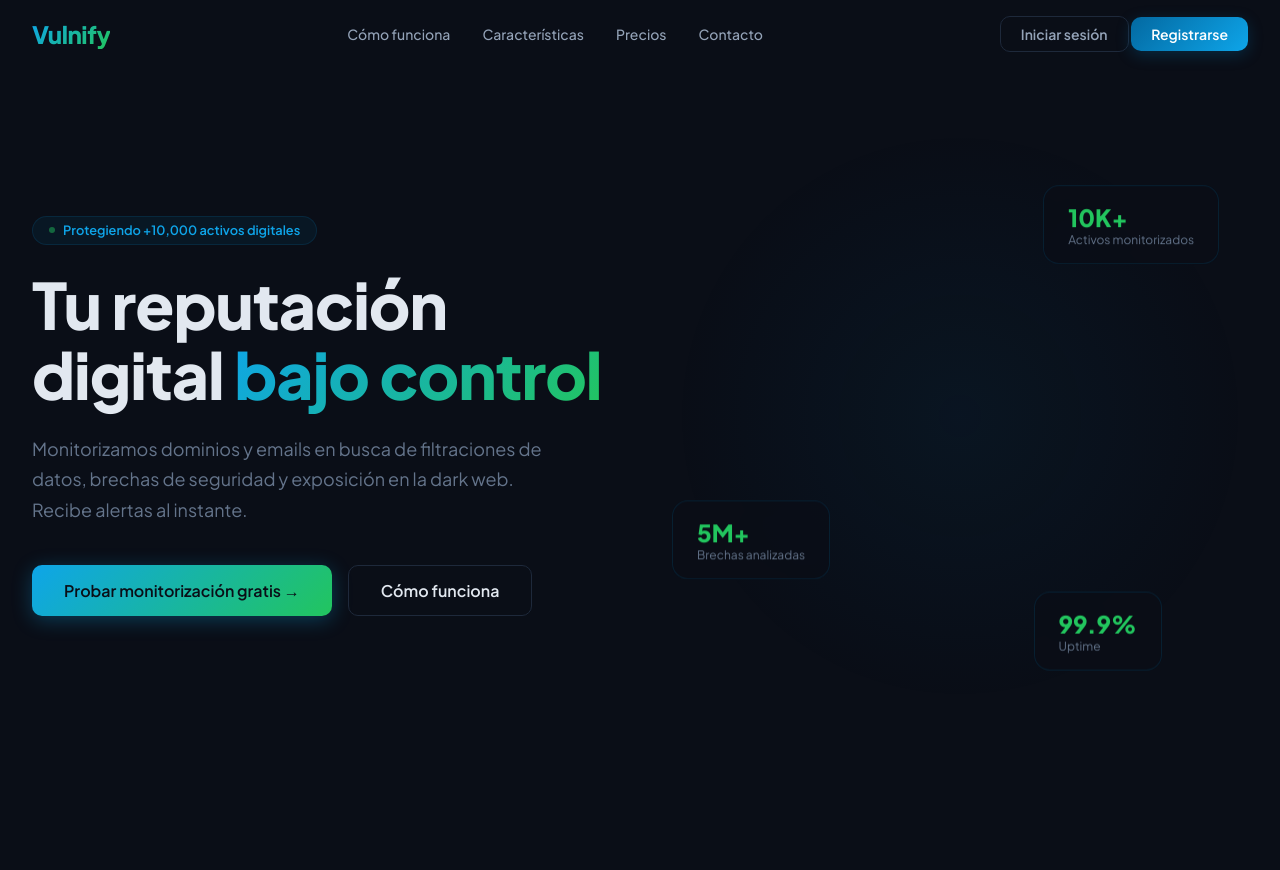
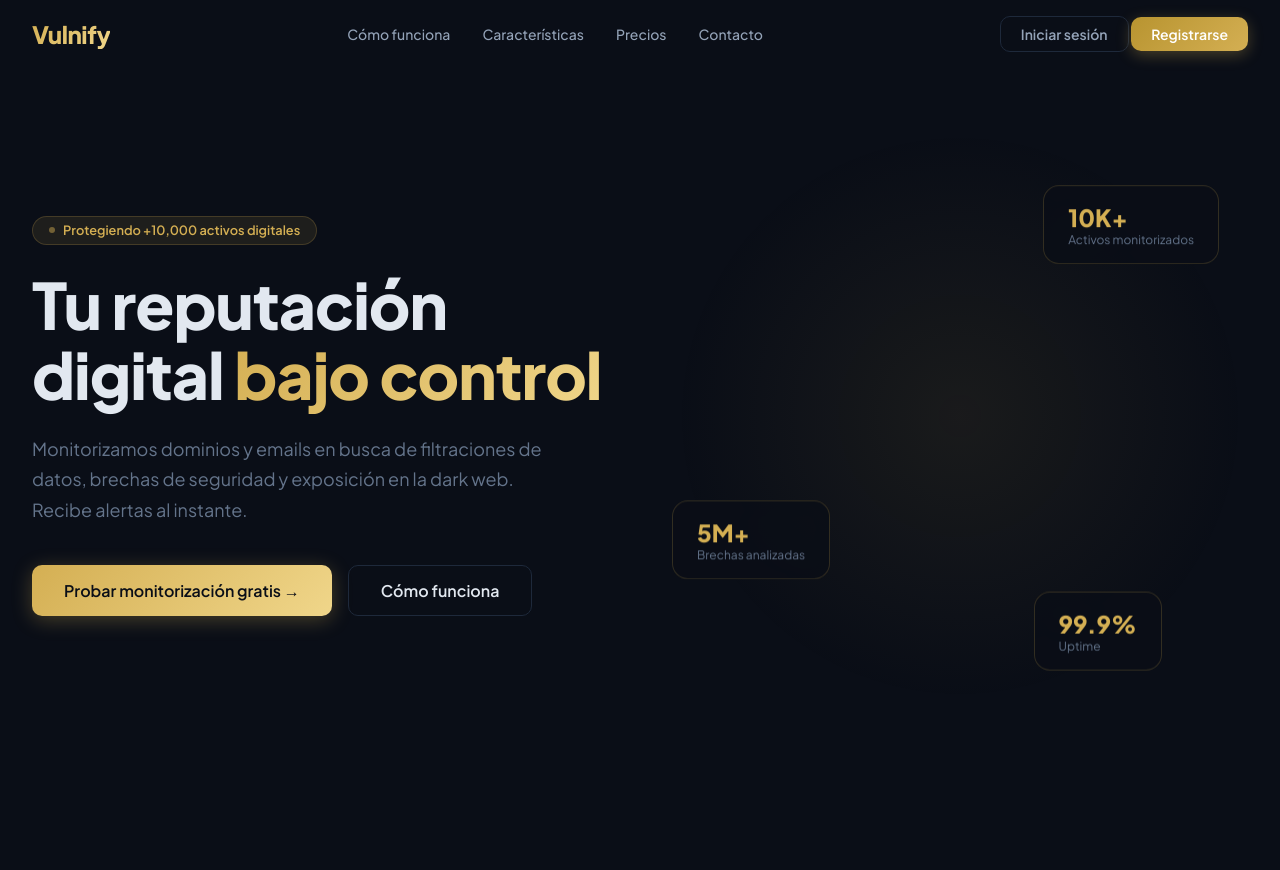
Before and after one commit to OUAR77/Vulnify, a Python web app: template templates/index.html in a window 1280 px wide. Shown: the top 870 px of the page. Run offline with Jinja, Linux system fonts and the light colour scheme; the template is opened without the code that fills it, so the values that code supplies are empty.

Commit message:
fix: change color scheme to black and gold

```diff
--- a/templates/index.html
+++ b/templates/index.html
@@ -63,7 +63,7 @@
     }
     .logo {
       font-size: 1.5rem; font-weight: 800; text-decoration: none;
-      background: linear-gradient(135deg, #0EA5E9, #22C55E);
+      background: linear-gradient(135deg, #D4AF53, #F0D68A);
       -webkit-background-clip: text; -webkit-text-fill-color: transparent;
       background-clip: text;
       letter-spacing: -0.5px;
@@ -91,10 +91,10 @@
     }
     .btn-ghost:hover { color: #E2E8F0; border-color: #334155; }
     .btn-primary {
-      background: linear-gradient(135deg, #0369A1, #0EA5E9);
-      color: white; box-shadow: 0 4px 15px rgba(3, 105, 161, 0.3);
+      background: linear-gradient(135deg, #B89430, #D4AF53);
+      color: white; box-shadow: 0 4px 15px rgba(212, 175, 83, 0.3);
     }
-    .btn-primary:hover { transform: translateY(-1px); box-shadow: 0 6px 25px rgba(3, 105, 161, 0.5); }
+    .btn-primary:hover { transform: translateY(-1px); box-shadow: 0 6px 25px rgba(212, 175, 83, 0.5); }
     .hamburger { display: none; flex-direction: column; gap: 5px; background: none; border: none; cursor: pointer; padding: 4px; }
     .hamburger span { width: 24px; height: 2px; background: #E2E8F0; transition: all 0.3s; border-radius: 2px; }
     .hamburger.open span:nth-child(1) { transform: rotate(45deg) translate(5px, 5px); }
@@ -118,11 +118,11 @@
     .hero-badge {
       display: inline-flex; align-items: center; gap: 0.5rem;
       padding: 0.35rem 1rem; border-radius: 100px;
-      background: rgba(3, 105, 161, 0.1); border: 1px solid rgba(3, 105, 161, 0.2);
-      font-size: 0.8rem; color: #0EA5E9; font-weight: 600; margin-bottom: 1.5rem;
+      background: rgba(212, 175, 83, 0.1); border: 1px solid rgba(212, 175, 83, 0.2);
+      font-size: 0.8rem; color: #D4AF53; font-weight: 600; margin-bottom: 1.5rem;
     }
     .hero-badge-dot {
-      width: 6px; height: 6px; border-radius: 50%; background: #22C55E;
+      width: 6px; height: 6px; border-radius: 50%; background: #D4AF53;
       animation: pulse 2s infinite;
     }
     @keyframes pulse { 0%, 100% { opacity: 1; } 50% { opacity: 0.4; } }
@@ -131,7 +131,7 @@
       margin-bottom: 1.5rem; letter-spacing: -1px;
     }
     .hero h1 span {
-      background: linear-gradient(135deg, #0EA5E9, #22C55E);
+      background: linear-gradient(135deg, #D4AF53, #F0D68A);
       -webkit-background-clip: text; -webkit-text-fill-color: transparent;
       background-clip: text;
     }
@@ -141,15 +141,15 @@
     }
     .hero-actions { display: flex; gap: 1rem; flex-wrap: wrap; }
     .btn-accent {
-      background: linear-gradient(135deg, #0EA5E9, #22C55E);
-      color: #0A0E17; box-shadow: 0 4px 20px rgba(14, 165, 233, 0.3);
+      background: linear-gradient(135deg, #D4AF53, #F0D68A);
+      color: #0A0E17; box-shadow: 0 4px 20px rgba(212, 175, 83, 0.3);
     }
-    .btn-accent:hover { transform: translateY(-2px); box-shadow: 0 8px 30px rgba(14, 165, 233, 0.5); }
+    .btn-accent:hover { transform: translateY(-2px); box-shadow: 0 8px 30px rgba(212, 175, 83, 0.5); }
     .btn-lg { padding: 0.875rem 2rem; font-size: 1rem; }
     .btn-outline {
       background: transparent; color: #E2E8F0; border: 1px solid #1E293B;
     }
-    .btn-outline:hover { border-color: #0369A1; background: rgba(3, 105, 161, 0.1); }
+    .btn-outline:hover { border-color: #B89430; background: rgba(212, 175, 83, 0.1); }
 
     /* Hero 3D Mockup */
     .hero-visual {
@@ -159,7 +159,7 @@
     }
     .hero-globe {
       width: 100%; aspect-ratio: 1;
-      background: radial-gradient(circle at center, rgba(3,105,161,0.08), transparent 70%);
+      background: radial-gradient(circle at center, rgba(212,175,83,0.08), transparent 70%);
       border-radius: 50%; position: relative;
     }
     .stat-orb {
@@ -167,7 +167,7 @@
       border-radius: 16px;
       background: rgba(10, 14, 23, 0.8);
       backdrop-filter: blur(16px);
-      border: 1px solid rgba(3, 105, 161, 0.2);
+      border: 1px solid rgba(212, 175, 83, 0.2);
       animation: float 6s ease-in-out infinite;
     }
     .stat-orb:nth-child(1) { top: 10%; right: 5%; animation-delay: 0s; }
@@ -177,7 +177,7 @@
       0%, 100% { transform: translateY(0); }
       50% { transform: translateY(-10px); }
     }
-    .stat-orb-value { font-size: 1.5rem; font-weight: 800; color: #22C55E; }
+    .stat-orb-value { font-size: 1.5rem; font-weight: 800; color: #D4AF53; }
     .stat-orb-label { font-size: 0.75rem; color: #64748B; }
 
     /* Sections */
@@ -774,7 +774,7 @@
       }
       particlesGeo.setAttribute('position', new THREE.BufferAttribute(positions, 3));
       const particlesMat = new THREE.PointsMaterial({
-        color: 0x0EA5E9,
+        color: 0xD4AF53,
         size: 0.04,
         transparent: true,
         opacity: 0.6,
@@ -801,7 +801,7 @@
       const linesGeo = new THREE.BufferGeometry();
       linesGeo.setAttribute('position', new THREE.Float32BufferAttribute(linesPositions, 3));
       const linesMat = new THREE.LineBasicMaterial({
-        color: 0x0EA5E9,
+        color: 0xD4AF53,
         transparent: true,
         opacity: 0.08,
       });
@@ -811,7 +811,7 @@
       // Central glow sphere
       const glowGeo = new THREE.SphereGeometry(2.5, 32, 32);
       const glowMat = new THREE.MeshBasicMaterial({
-        color: 0x0369A1,
+        color: 0xD4AF53,
         transparent: true,
         opacity: 0.04,
       });
```
Also changed, not shown: other parts of templates/index.html (+36 -36 lines).
